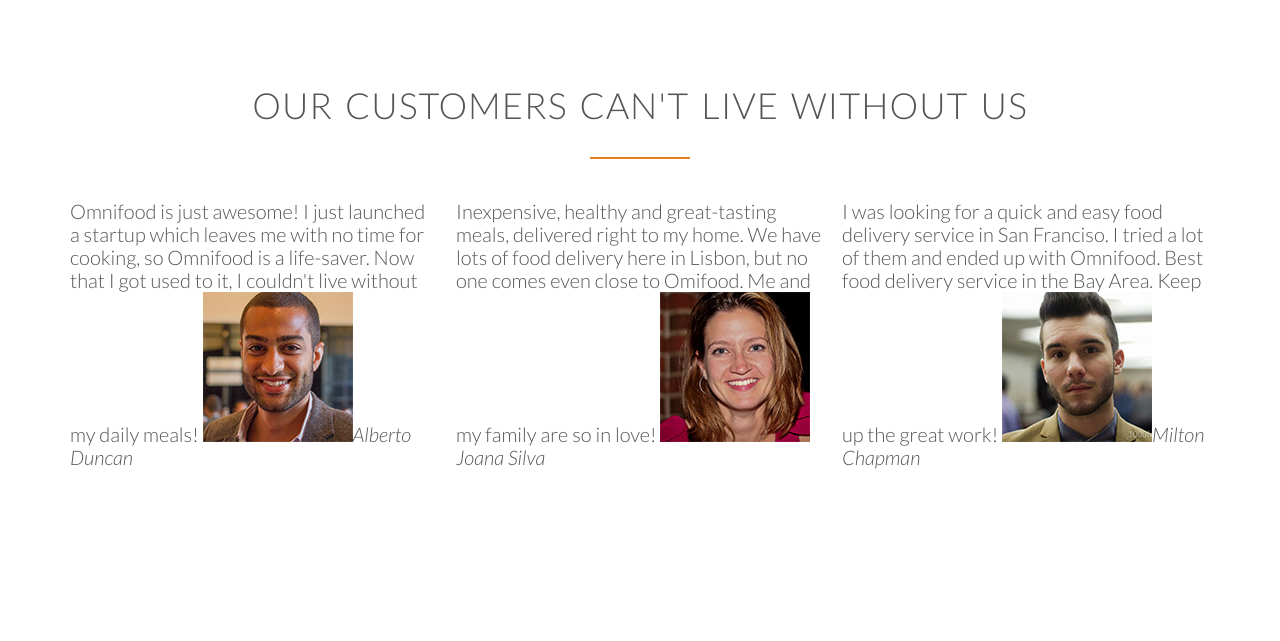
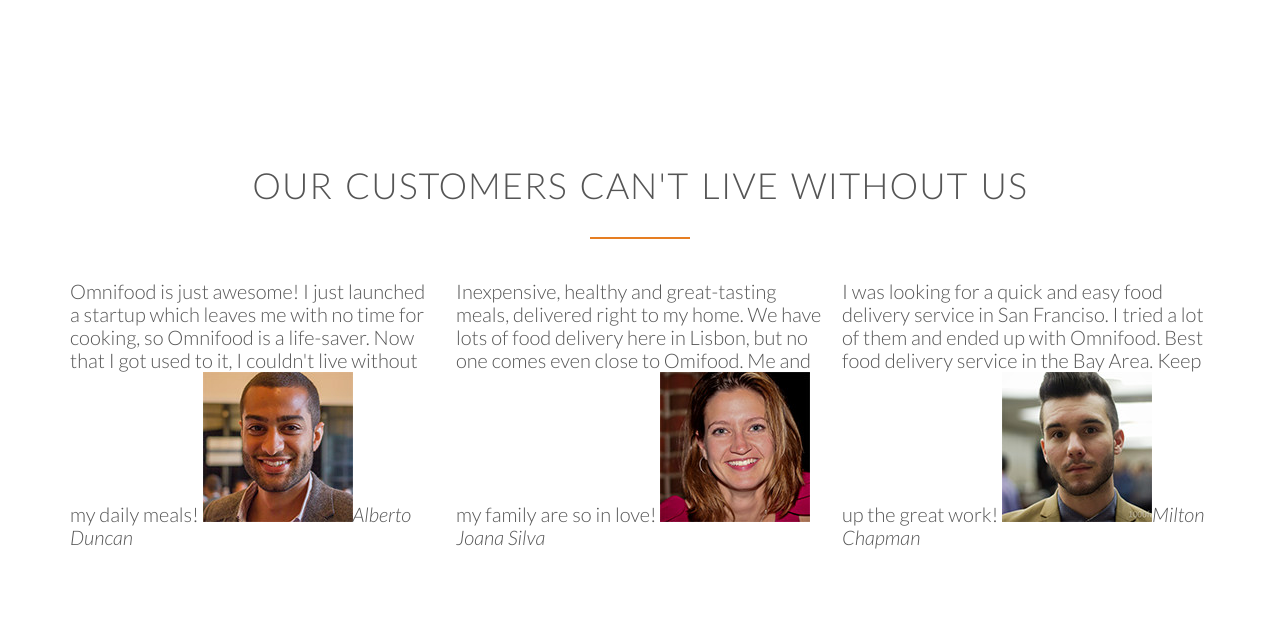
Before and after one commit to romansenin/omnifood, a plain HTML site: page index.html in a window 1280 px wide. Shown: the part 3287-3928 px from the top of the page. Before the commit the page ends 3768 px from the top, so only its background shows below. Drawn offline with nearby package versions, Linux system fonts and the light colour scheme; files whose address does not match are found by name.

Commit message:
fixed typo

```diff
--- a/index.html
+++ b/index.html
@@ -3,12 +3,12 @@
   <head>
     <link rel="stylesheet" href="vendors/css/normalize.css" />
     <link rel="stylesheet" href="vendors/css/Grid.css" />
-    <link rel="stylesheet" href="resources/css/style.css" />
     <link
       href="https://fonts.googleapis.com/css?family=Lato:100,300,300i,400&display=swap"
       rel="stylesheet"
     />
     <link rel="stylesheet" href="vendors/css/ionicons.min.css" />
+    <link rel="stylesheet" href="resources/css/style.css" />
     <title>Omnifood</title>
   </head>
   <body>
@@ -273,7 +273,7 @@
       </div>
     </section>
 
-    <setion class="section-testimonials">
+    <section class="section-testimonials">
       <h2>Our customers can't live without us</h2>
       <div class="row">
         <div class="col span-1-of-3">
```
